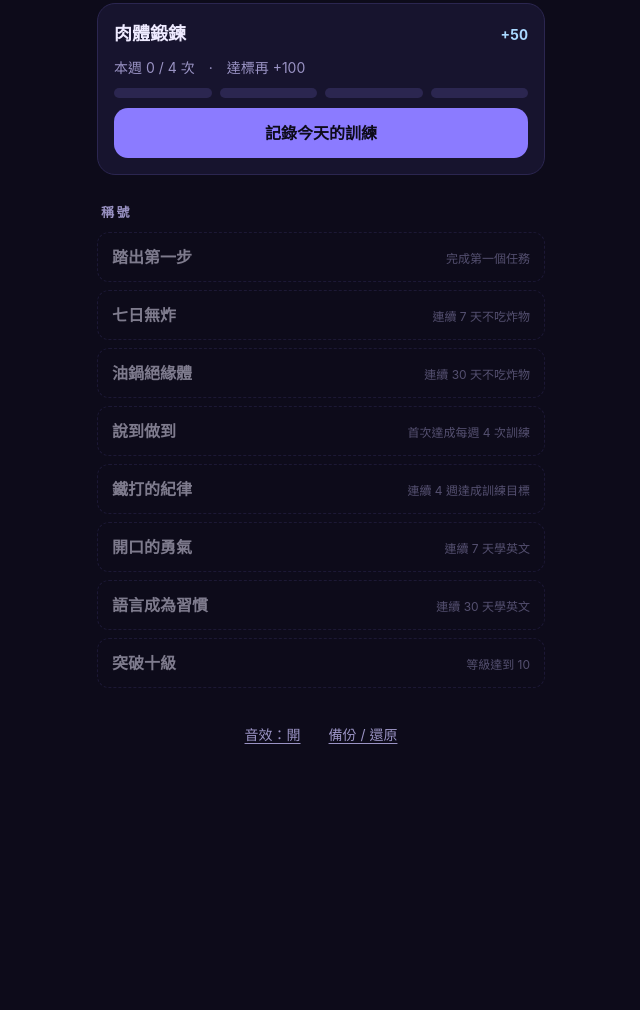
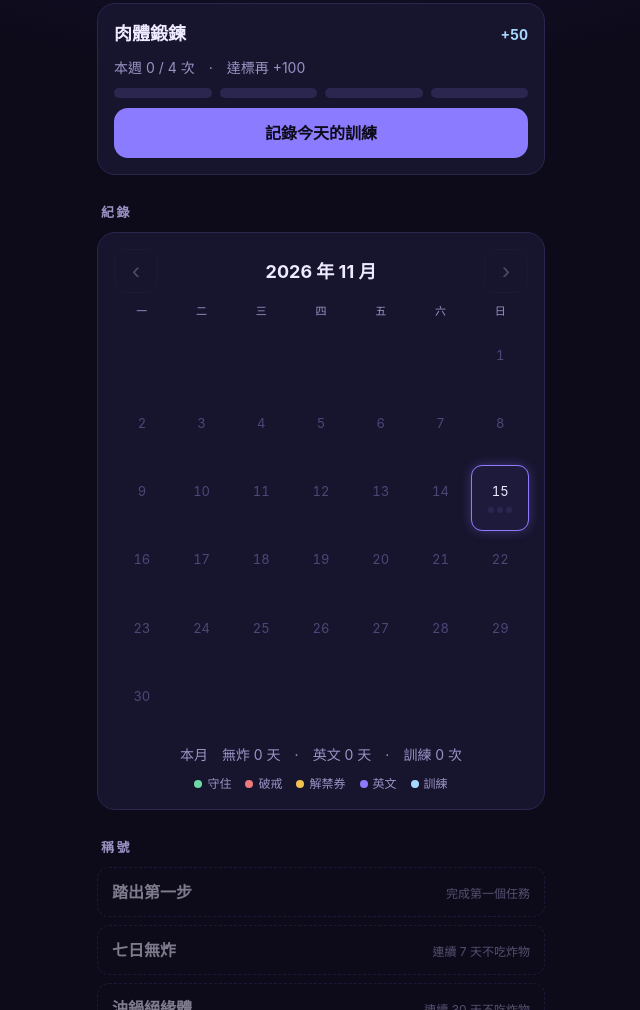
Before and after one commit to lovem4fu6/daybreak, a plain HTML site: page index.html in a window 1280 px wide. Shown: the part 660-1670 px from the top of the page, without its empty margins (319-959 px from the left). Before the commit the page ends 1449 px from the top, so only its background shows below. Drawn offline with Linux system fonts and the light colour scheme.

Commit message:
新增月曆紀錄頁：每天三個點顯示禁炸、英文、訓練的完成狀況
Co-Authored-By: Claude Fable 5.2 <noreply@anthropic.com>

```diff
--- a/app.js
+++ b/app.js
@@ -93,6 +93,44 @@ function penalties() {
 const $app = document.getElementById('app');
 const WD = ['日', '一', '二', '三', '四', '五', '六'];
 
+/* 月曆：每天三個點，依序是禁炸令、英文、訓練 */
+let viewMonth = todayKey().slice(0, 7);
+function calendar(today) {
+  const minMonth = state.start.slice(0, 7), maxMonth = today.slice(0, 7);
+  if (viewMonth < minMonth) viewMonth = minMonth;
+  if (viewMonth > maxMonth) viewMonth = maxMonth;
+  const [y, m] = viewMonth.split('-').map(Number);
+  const count = new Date(y, m, 0).getDate();
+  const lead = (new Date(y, m - 1, 1).getDay() + 6) % 7; // 週一開頭，和每週訓練的算法一致
+  const sum = { fried: 0, english: 0, train: 0 };
+  let cells = '<div class="day blank"></div>'.repeat(lead);
+  for (let d = 1; d <= count; d++) {
+    const k = `${viewMonth}-${pad(d)}`, rec = state.days[k] || {};
+    const out = k < state.start || k > today;
+    if (rec.fried === 'kept') sum.fried++;
+    if (rec.english) sum.english++;
+    if (rec.train) sum.train++;
+    cells += `<div class="day ${k === today ? 'today' : ''} ${out ? 'out' : ''}"><span>${d}</span>
+      <div class="dots"><i class="f ${rec.fried || ''}"></i><i class="e ${rec.english ? 'on' : ''}"></i><i class="t ${rec.train ? 'on' : ''}"></i></div></div>`;
+  }
+  return `
+  <h2>紀錄</h2>
+  <section class="card cal">
+    <div class="cal-head">
+      <button class="nav" data-act="month" data-d="-1" aria-label="上個月" ${viewMonth <= minMonth ? 'disabled' : ''}>‹</button>
+      <h3>${y} 年 ${m} 月</h3>
+      <button class="nav" data-act="month" data-d="1" aria-label="下個月" ${viewMonth >= maxMonth ? 'disabled' : ''}>›</button>
+    </div>
+    <div class="grid head">${['一', '二', '三', '四', '五', '六', '日'].map(w => `<div>${w}</div>`).join('')}</div>
+    <div class="grid">${cells}</div>
+    <p class="cal-sum">本月　無炸 ${sum.fried} 天　·　英文 ${sum.english} 天　·　訓練 ${sum.train} 次</p>
+    <div class="legend">
+      <span><i class="f kept"></i>守住</span><span><i class="f broken"></i>破戒</span><span><i class="f pass"></i>解禁券</span>
+      <span><i class="e on"></i>英文</span><span><i class="t on"></i>訓練</span>
+    </div>
+  </section>`;
+}
+
 function render() {
   const r = derive(), today = todayKey(), yesterday = shift(today, -1);
   const rec = state.days[today] || {}, yrec = state.days[yesterday] || {};
@@ -172,6 +210,8 @@ function render() {
     </section>`;
   }).join('') : ''}
 
+  ${calendar(today)}
+
   <h2>稱號</h2>
   <ul class="titles">
     ${TITLES.map(t => `<li class="${r.titles.includes(t.name) ? 'got' : ''}"><b>${t.name}</b><span>${t.desc}</span></li>`).join('')}
@@ -215,6 +255,11 @@ $app.addEventListener('click', e => {
   } else if (a === 'pen') {
     const id = b.dataset.id;
     act(() => { const rec = dayRec(today); rec.pen = rec.pen || {}; rec.pen[id] = !rec.pen[id]; });
+  } else if (a === 'month') {
+    const [y, m] = viewMonth.split('-').map(Number);
+    const d = new Date(y, m - 1 + Number(b.dataset.d), 1);
+    viewMonth = `${d.getFullYear()}-${pad(d.getMonth() + 1)}`;
+    render();
   } else if (a === 'sound') {
     state.sound = !state.sound; save(); render(); if (state.sound) ding();
   } else if (a === 'backup') openBackup();
--- a/style.css
+++ b/style.css
@@ -81,6 +81,29 @@ p { color: var(--muted); font-size: 14px; }
 .pip { flex: 1; height: 10px; border-radius: 5px; background: var(--line); }
 .pip.on { background: var(--glow); box-shadow: 0 0 10px var(--glow); }
 
+/* 月曆 */
+.cal-head { display: flex; align-items: center; justify-content: space-between; }
+.nav { width: 44px; height: 44px; border-radius: 12px; border: 1px solid var(--line); background: transparent; color: var(--text); font-size: 24px; line-height: 1; cursor: pointer; }
+.nav:disabled { opacity: .25; }
+.grid { display: grid; grid-template-columns: repeat(7, 1fr); gap: 4px; }
+.grid.head div { text-align: center; font-size: 11px; color: var(--muted); }
+.day { aspect-ratio: 1 / 1.15; border-radius: 10px; background: #1e1a3c; display: flex; flex-direction: column; align-items: center; justify-content: center; gap: 5px; font-size: 13px; font-variant-numeric: tabular-nums; }
+.day.blank { background: none; }
+.day.out { background: none; color: #4d4777; }
+.day.out .dots { visibility: hidden; }
+.day.today { outline: 1.5px solid var(--accent); box-shadow: 0 0 12px #8b7bff66; }
+.dots { display: flex; gap: 3px; }
+.dots i, .legend i { width: 6px; height: 6px; border-radius: 50%; background: var(--line); display: inline-block; }
+i.f.kept { background: var(--good); }
+i.f.broken { background: var(--bad); }
+i.f.pass { background: #f2c14e; }
+i.e.on { background: var(--accent); }
+i.t.on { background: var(--glow); }
+.cal-sum { text-align: center; }
+.legend { display: flex; flex-wrap: wrap; justify-content: center; gap: 6px 14px; font-size: 12px; color: var(--muted); }
+.legend span { display: inline-flex; align-items: center; gap: 5px; }
+.legend i { width: 8px; height: 8px; }
+
 /* 稱號 */
 .titles { list-style: none; padding: 0; display: grid; gap: 8px; }
 .titles li { display: flex; justify-content: space-between; align-items: baseline; gap: 12px; padding: 12px 14px; border-radius: 12px; border: 1px dashed var(--line); opacity: .5; }
```
